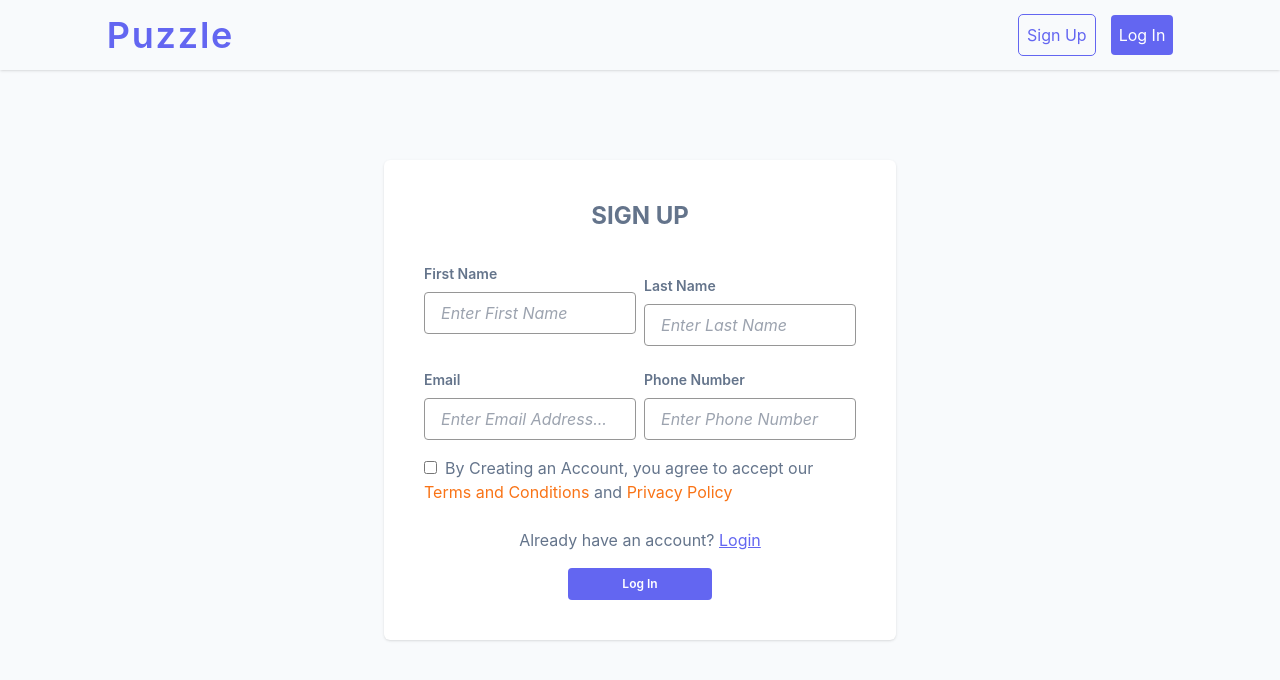
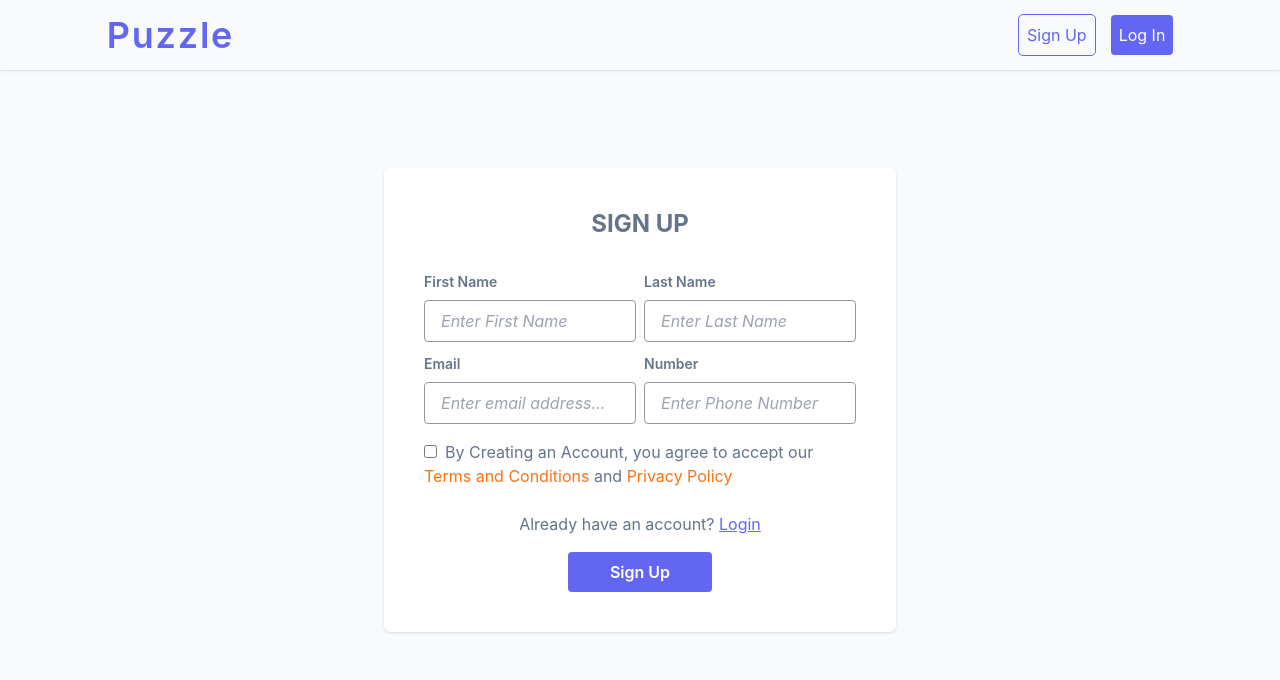
Before and after one commit to akerele180/puzzle, a React (Vite) app: page /signup in a window 1280 px wide. Shown: the top 680 px of the page. Built offline with nearby package versions, Linux system fonts and the light colour scheme.

Commit message:
feats: created resuables components

```diff
--- /dev/null
+++ b/src/components/Button/index.jsx
@@ -0,0 +1,32 @@
+/* eslint-disable react/prop-types */
+
+const SolidButton = (props) => {
+  return (
+    <button
+      type={props.type}
+      className={`text-white font-semibold w-1/3 md:w-2/6 hover:shadow-lg py-2 px-3 rounded flex items-center justify-center text-xs sm:text-base bg-${props.color}`}
+      disabled={props.loadingState}
+    >
+      {props.buttonName}
+    </button>
+  );
+};
+
+const LinkAsButton = (props) => {
+  return <div></div>;
+};
+
+const OutlineButton = (props) => {
+  return (
+    <button
+      type={props.type}
+      className="{`bg-[#6366F1] text-white font-semibold w-1/3 md:w-2/6 hover:shadow-lg py-2 px-3 rounded flex items-center justify-center text-xs sm:text-base`}"
+      disabled={props.loadingState}
+    >
+      {props.buttonName}
+    </button>
+  );
+};
+
+export { OutlineButton, LinkAsButton };
+export default SolidButton;
--- /dev/null
+++ b/src/components/Inputs/index.jsx
@@ -0,0 +1,20 @@
+/* eslint-disable react/prop-types */
+const InputField = (props) => {
+  return (
+    <>
+      <label
+        htmlFor={props.htmlFor}
+        className={`dark:text-white text-sm font-semibold leading-loose mb-1 block`}
+      >
+        {props.labelName}
+      </label>
+      <input
+        type={props.inputType}
+        className={`border border-grey px-4 py-2 rounded block w-full focus:border-${props.color} placeholder:italic placeholder:text-xs sm:placeholder:text-base text-xs sm:text-base`}
+        placeholder={props.placeholder}
+      />
+    </>
+  );
+}
+
+export default InputField;
--- a/src/pages/all_banks/banks.css
+++ b/src/pages/all_banks/banks.css
@@ -1,8 +1,17 @@
 .toast {
   animation: fadeOut 3s ease-in forwards;
-
 }
-
+.single_bank::after {
+  position: absolute;
+  content: "Log In";
+  top: 0;
+  bottom: 0;
+  left: 0;
+  right: 0;
+  background-color: aquamarine;
+  z-index: 5;
+  opacity: 0;
+}
 @keyframes fadeOut {
   0% {
     top: 0;
--- a/src/pages/auth/Login.jsx
+++ b/src/pages/auth/Login.jsx
@@ -1,4 +1,5 @@
 import { Link } from "react-router-dom";
+import InputField from "../../components/Inputs";
 
 const Login = () => {
   return (
@@ -6,17 +7,14 @@ const Login = () => {
       <h2 className="text-center text-xl sm:text-2xl font-bold pb-3 dark:text-white">
         LOGIN
       </h2>
+
       <div className="">
-        <label
-          htmlFor=""
-          className="dark:text-white text-sm font-semibold leading-loose mb-1 block"
-        >
-          Email
-        </label>
-        <input
-          type="text"
-          className="border border-[#969696] px-4 py-2 rounded block w-full focus:border-[#6366F1] placeholder:italic placeholder:text-xs sm:placeholder:text-base text-xs sm:text-base"
-          placeholder="Enter Email Address..."
+        <InputField
+          color="primary"
+          labelName="Email"
+          htmlFor="email"
+          inputType="text"
+          placeholder="Enter email address..."
         />
       </div>
 
--- a/src/pages/auth/SignUp.jsx
+++ b/src/pages/auth/SignUp.jsx
@@ -1,47 +1,46 @@
 import { Link } from "react-router-dom";
+import InputField from "../../components/Inputs";
 
 const SignUp = () => {
   return (
     <>
-      <h2 className="text-center text-xl sm:text-2xl font-bold pb-3 dark:text-white">SIGN UP</h2>
-      <div className="grid grid-cols-1 md:grid-cols-2 md:gap-2 space-y-3">
+      <h2 className="text-center text-xl sm:text-2xl font-bold pb-3 dark:text-white">
+        SIGN UP
+      </h2>
+      <div className="grid grid-cols-1 md:grid-cols-2 md:gap-2 max-md:space-y-3">
         <div className="">
-          <label htmlFor="" className="dark:text-white text-sm font-semibold leading-loose mb-1 block">
-            First Name
-          </label>
-          <input
-            type="text"
-            className="border border-[#969696] px-4 py-2 rounded block w-full focus:border-[#6366F1] placeholder:italic placeholder:text-xs sm:placeholder:text-base text-xs sm:text-base"
+          <InputField
+            color="primary"
+            labelName="First Name"
+            htmlFor="first_name"
+            inputType="text"
             placeholder="Enter First Name"
           />
         </div>
         <div className="">
-          <label htmlFor="" className="dark:text-white text-sm font-semibold leading-loose mb-1 block">
-            Last Name
-          </label>
-          <input
-            type="text"
-            className="border border-[#969696] px-4 py-2 rounded block w-full focus:border-[#6366F1] placeholder:italic placeholder:text-xs sm:placeholder:text-base text-xs sm:text-base"
+          <InputField
+            color="primary"
+            labelName="Last Name"
+            htmlFor="last_name"
+            inputType="text"
             placeholder="Enter Last Name"
           />
         </div>
         <div className="">
-          <label htmlFor="" className="dark:text-white text-sm font-semibold leading-loose mb-1 block">
-            Email
-          </label>
-          <input
-            type="text"
-            className="border border-[#969696] px-4 py-2 rounded block w-full focus:border-[#6366F1] placeholder:italic placeholder:text-xs sm:placeholder:text-base text-xs sm:text-base"
-            placeholder="Enter Email Address..."
+          <InputField
+            color="primary"
+            labelName="Email"
+            htmlFor="email"
+            inputType="text"
+            placeholder="Enter email address..."
           />
         </div>
         <div className="">
-          <label htmlFor="" className="dark:text-white text-sm font-semibold leading-loose mb-1 block">
-            Phone Number
-          </label>
-          <input
-            type="number"
-            className="border border-[#969696] px-4 py-2 rounded block w-full focus:border-[#6366F1] placeholder:italic placeholder:text-xs sm:placeholder:text-base text-xs sm:text-base"
+          <InputField
+            color="primary"
+            labelName="Number"
+            htmlFor="phone"
+            inputType="number"
             placeholder="Enter Phone Number"
           />
         </div>
@@ -66,7 +65,7 @@ const SignUp = () => {
       </div>
       <span className="text-center text-xs sm:text-base block pt-2 leading-loose">
         Already have an account?{" "}
-        <Link to="/login" state="Log In" className=" underline text-[#6366F1]">
+        <Link to="/login" state="Log In" className="underline text-[#6366F1]">
           Login
         </Link>
       </span>
--- a/src/pages/auth/index.jsx
+++ b/src/pages/auth/index.jsx
@@ -1,7 +1,8 @@
 import { Outlet, useLocation, useNavigate } from "react-router-dom";
+import SolidButton from "../../components/Button";
 
 const Auth = () => {
-  const { state } = useLocation();
+  const { state, pathname } = useLocation();
   const navigate = useNavigate();
 
   const handleSubmit = (event) => {
@@ -16,12 +17,13 @@ const Auth = () => {
       <form onSubmit={handleSubmit} className="space-y-4">
         <Outlet />
         <div className="flex items-center justify-center mt-4">
-          <button
+          <SolidButton
             type="submit"
-            className="bg-[#6366F1] text-white font-semibold w-1/3 md:w-2/6 hover:shadow-lg py-2 px-3 rounded flex items-center justify-center text-xs sm-text-base"
-          >
-            {state || "Log In"}
-          </button>
+            color={"[#6366F1]"}
+            buttonName={
+              state ?? (pathname.includes("s") ? "Sign Up" : "Log In")
+            }
+          />
         </div>
       </form>
     </section>
--- a/src/pages/index.jsx
+++ b/src/pages/index.jsx
@@ -1,6 +1,6 @@
 const Home = () => {
   return (
-    <div className="absolute top-1/2 -translate-y-1/2 uppercase text-4xl sm:text-5xl md:text-8xl dark:text-indigo-100 text-center font-extrabold p-2">
+    <div className="absolute top-1/2 -translate-y-1/2 uppercase text-4xl sm:text-5xl md:text-6xl lg:text-7 xl:text-8xl  dark:text-indigo-100 text-center font-extrabold p-2 duration-300 ease-linear">
       Manage all your bank accounts in one place.{" "}
     </div>
   );
--- a/tailwind.config.js
+++ b/tailwind.config.js
@@ -2,7 +2,12 @@
 export default {
   content: ["./index.html", "./src/**/*.{js,ts,jsx,tsx}"],
   theme: {
-    extend: {},
+    extend: {
+      colors: {
+        primary: "#6366F1",
+        grey: "#969696",
+      },
+    },
   },
   plugins: [],
 };
```
Also changed, not shown: src/pages/all_banks/index.jsx (+65 -6 lines), src/utils/dummyData/banks.json (renamed from src/utils/data/banks.json).
